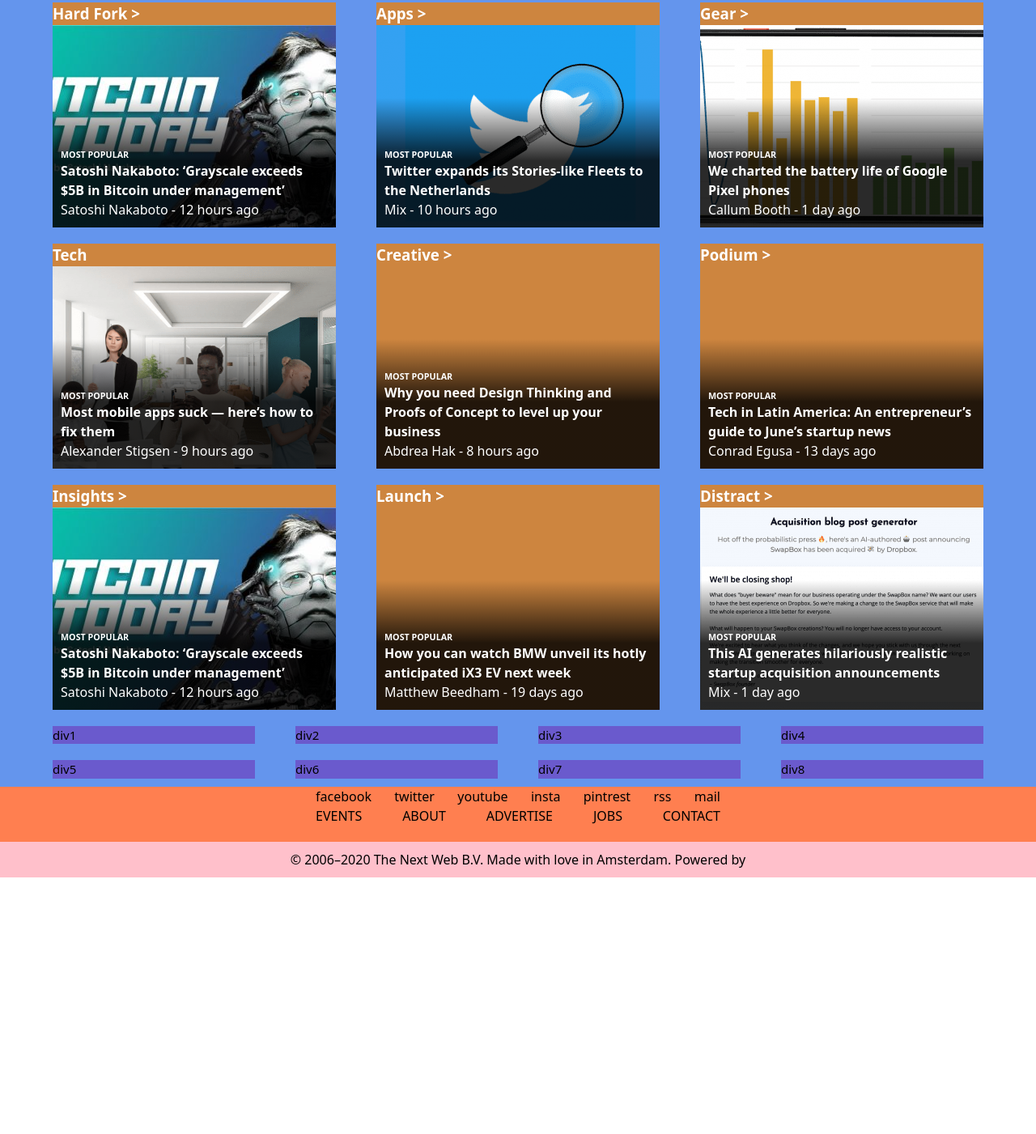
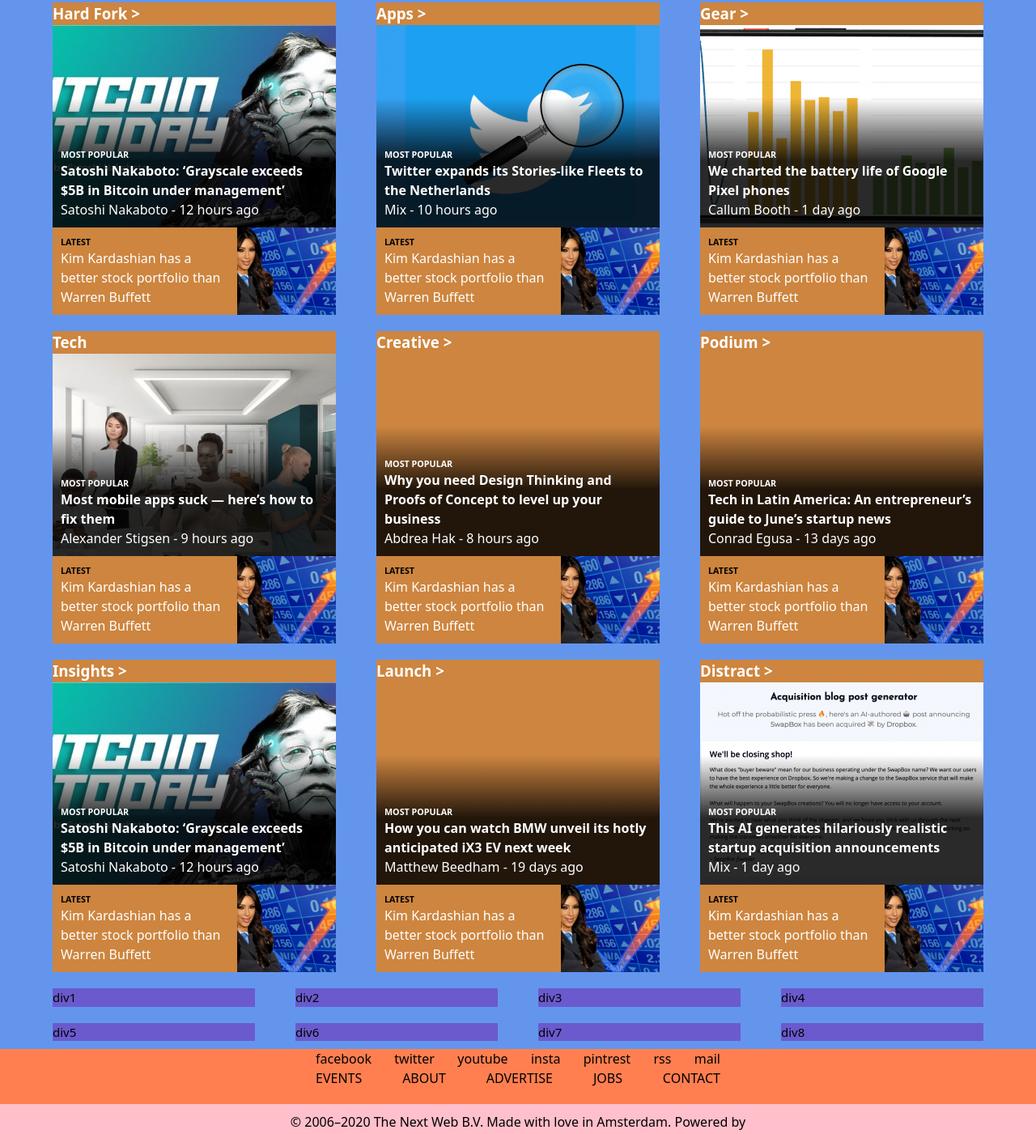
Before and after one commit to DcRonan/responsive-design, a website: page src/index.html in a window 1280 px wide. Shown: the part 1407-2808 px from the top of the page at 81% size. Before the commit the page ends 2491 px from the top, so only its background shows below. Drawn offline with nearby package versions, Linux system fonts and the light colour scheme.

Commit message:
created latest text and flex content in cat

```diff
--- a/src/css/style.css
+++ b/src/css/style.css
@@ -360,3 +360,19 @@
   bottom: 0;
   color: white;
 }
+
+.cat-latest-text {
+  width: 65%;
+  height: 100%;
+  padding: 10px;
+}
+
+.latest-img {
+  width: 35%;
+}
+
+.latest-img img {
+  object-fit: cover;
+  width: 100%;
+  height: 100%;
+}
--- a/src/index.html
+++ b/src/index.html
@@ -470,6 +470,20 @@
              </p>
            </div>
 
+           <div class="flex">
+             <div class="cat-latest-text">
+               <h6>
+                 LATEST
+               </h6>
+               <a href="#">
+                Kim Kardashian has a better stock portfolio than Warren Buffett
+               </a>
+             </div>
+             <div class="latest-img">
+               <img src="../src/assets/kim.jpg" alt="picture of Kim K">
+             </div>
+           </div>
+
          </article>
          <article class="flex-box-cat flex">
 
@@ -490,6 +504,20 @@
             <p>
               Mix - 10 hours ago
             </p>
+          </div>
+
+          <div class="flex">
+            <div class="cat-latest-text">
+              <h6>
+                LATEST
+              </h6>
+              <a href="#">
+               Kim Kardashian has a better stock portfolio than Warren Buffett
+              </a>
+            </div>
+            <div class="latest-img">
+              <img src="../src/assets/kim.jpg" alt="picture of Kim K">
+            </div>
           </div>
 
          </article>
@@ -514,6 +542,20 @@
             </p>
           </div>
 
+          <div class="flex">
+            <div class="cat-latest-text">
+              <h6>
+                LATEST
+              </h6>
+              <a href="#">
+               Kim Kardashian has a better stock portfolio than Warren Buffett
+              </a>
+            </div>
+            <div class="latest-img">
+              <img src="../src/assets/kim.jpg" alt="picture of Kim K">
+            </div>
+          </div>
+
          </article>
          <article class="flex-box-cat flex">
 
@@ -534,6 +576,20 @@
             <p>
               Alexander Stigsen - 9 hours ago
             </p>
+          </div>
+
+          <div class="flex">
+            <div class="cat-latest-text">
+              <h6>
+                LATEST
+              </h6>
+              <a href="#">
+               Kim Kardashian has a better stock portfolio than Warren Buffett
+              </a>
+            </div>
+            <div class="latest-img">
+              <img src="../src/assets/kim.jpg" alt="picture of Kim K">
+            </div>
           </div>
 
          </article>
@@ -558,6 +614,20 @@
             </p>
           </div>
 
+          <div class="flex">
+            <div class="cat-latest-text">
+              <h6>
+                LATEST
+              </h6>
+              <a href="#">
+               Kim Kardashian has a better stock portfolio than Warren Buffett
+              </a>
+            </div>
+            <div class="latest-img">
+              <img src="../src/assets/kim.jpg" alt="picture of Kim K">
+            </div>
+          </div>
+
          </article>
          <article class="flex-box-cat flex">
 
@@ -578,6 +648,20 @@
             <p>
               Conrad Egusa - 13 days ago
             </p>
+          </div>
+
+          <div class="flex">
+            <div class="cat-latest-text">
+              <h6>
+                LATEST
+              </h6>
+              <a href="#">
+               Kim Kardashian has a better stock portfolio than Warren Buffett
+              </a>
+            </div>
+            <div class="latest-img">
+              <img src="../src/assets/kim.jpg" alt="picture of Kim K">
+            </div>
           </div>
 
          </article>
@@ -602,6 +686,20 @@
             </p>
           </div>
 
+          <div class="flex">
+            <div class="cat-latest-text">
+              <h6>
+                LATEST
+              </h6>
+              <a href="#">
+               Kim Kardashian has a better stock portfolio than Warren Buffett
+              </a>
+            </div>
+            <div class="latest-img">
+              <img src="../src/assets/kim.jpg" alt="picture of Kim K">
+            </div>
+          </div>
+
          </article>
          <article class="flex-box-cat flex">
 
@@ -624,6 +722,20 @@
             </p>
           </div>
 
+          <div class="flex">
+            <div class="cat-latest-text">
+              <h6>
+                LATEST
+              </h6>
+              <a href="#">
+               Kim Kardashian has a better stock portfolio than Warren Buffett
+              </a>
+            </div>
+            <div class="latest-img">
+              <img src="../src/assets/kim.jpg" alt="picture of Kim K">
+            </div>
+          </div>
+
          </article>
          <article class="flex-box-cat flex">
 
@@ -644,6 +756,20 @@
             <p>
               Mix - 1 day ago
             </p>
+          </div>
+
+          <div class="flex">
+            <div class="cat-latest-text">
+              <h6>
+                LATEST
+              </h6>
+              <a href="#">
+               Kim Kardashian has a better stock portfolio than Warren Buffett
+              </a>
+            </div>
+            <div class="latest-img">
+              <img src="../src/assets/kim.jpg" alt="picture of Kim K">
+            </div>
           </div>
 
          </article>
```
